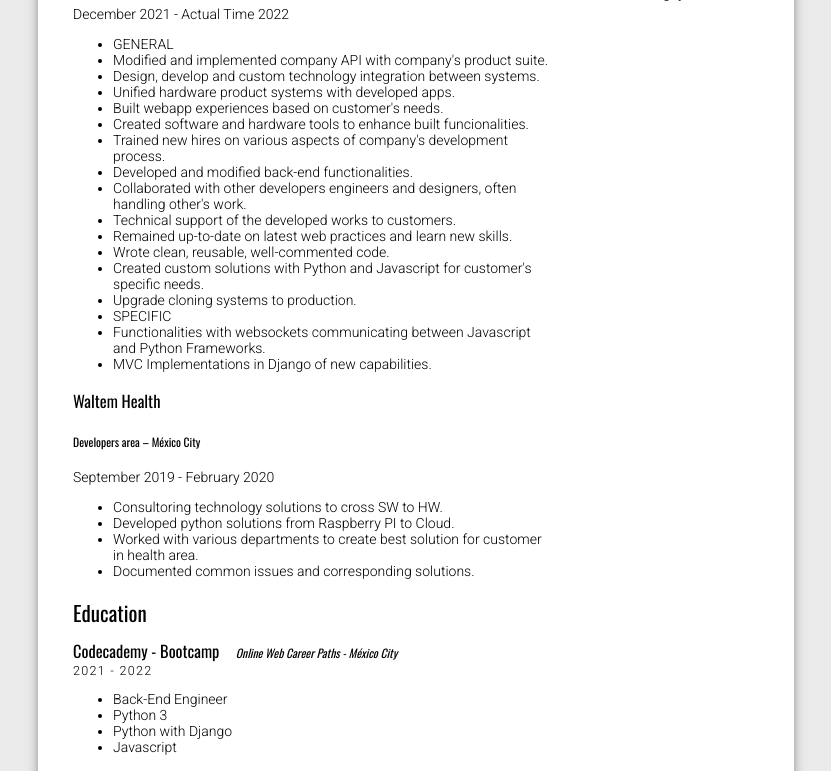
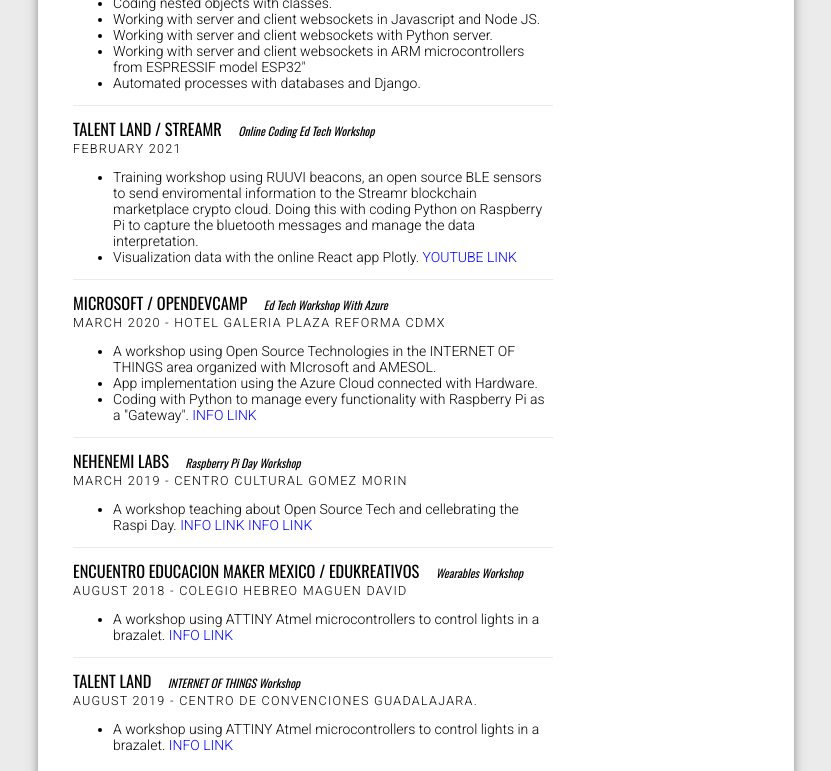
Before and after one commit to ericmargay/resumecvepic, a plain HTML site: page index.html in a window 1280 px wide. Shown: the part 1071-1842 px from the top of the page, without its empty margins (224-1055 px from the left). Drawn offline with nearby package versions, Linux system fonts and the light colour scheme.

Commit message:
cambios educational

```diff
--- a/index.html
+++ b/index.html
@@ -5,13 +5,15 @@
     <meta charset="UTF-8">
     <meta http-equiv="X-UA-Compatible" content="IE=edge">
     <meta name="viewport" content="width=device-width, initial-scale=1.0">
-    <title>Document</title>
+    <title>Resume CV</title>
     <link href="https://fonts.googleapis.com/css?family=Oswald|Roboto:300,400" rel="stylesheet">
     <link href="style.css" rel="stylesheet">
+    <link rel="stylesheet" href="https://cdnjs.cloudflare.com/ajax/libs/font-awesome/5.15.3/css/all.min.css">
+
     <script src="https://use.fontawesome.com/334b91c43a.js"></script>
 </head>
 
-<body>
+<body class="light">
 
 
     <div class="full-resume">
@@ -19,6 +21,8 @@
         <div class="header">
 
             <div class="header__name">
+                <div class="btn-toggle"><i class="fas fa-moon"></i></div>
+
                 <h1>Eric <span>Margay</span></h1>
                 <h2>Developer Engineer</h2>
             </div> <!-- /.header__name -->
@@ -127,71 +131,115 @@
 
                     </div> <!-- /.experience -->
 
-                </div> <!-- /.experience-list -->
 
-                <h2>Education Work Experience</h2>
+                    <h2>Tech Educational Experience</h2>
 
                     <div class="experience">
 
                         <div class="experience__title">
-                        <h3>EUM Parking Tip</h3>
-                        <h5><span>Developer Engineer / Engineer department</span> &ndash; México City</h5>
+                            <h3>EUM WALMART</h3>
+                            <h5><span> Internal Crash Course Coding Workshop with Javascript and Python </span> </h5>
                         </div> <!-- /.experience__title -->
-
-                    <span class="experience__date">December 2021 - Actual Time 2022</span>
+                        <span class="experience__date"> September 2022 </span>
 
                         <ul class="experience__info">
-                        <li>GENERAL</li>
-                        <li>Modified and implemented company API with company's product suite.</li>
-                        <li>Design, develop and custom technology integration between systems.</li>
-                        <li>Unified hardware product systems with developed apps.</li>
-                        <li>Built webapp experiences based on customer's needs.</li>
-                        <li>Created software and hardware tools to enhance built funcionalities.</li>
-                        <li>Trained new hires on various aspects of company's development process.</li>
-                        <li>Developed and modified back-end functionalities.</li>
-                        <li>Collaborated with other developers engineers and designers, often handling other's work.
-                        </li>
-                        <li>Technical support of the developed works to customers.</li>
-                        <li>Remained up-to-date on latest web practices and learn new skills.</li>
-                        <li>Wrote clean, reusable, well-commented code.</li>
-                        <li>Created custom solutions with Python and Javascript for customer's specific needs.</li>
-                        <li>Upgrade cloning systems to production.</li>
-                        <li>SPECIFIC</li>
-                        <li>Functionalities with websockets communicating between Javascript and Python Frameworks.</li>
-                        <li>MVC Implementations in Django of new capabilities.</li>
+
+                            <li>Training the engineering team to get the neccesary coding skills.</li>
+                            <li>Coding Oriented Object Programming project in Python. </li>
+                            <li>Coding nested objects with classes. </li>
+                            <li>Working with server and client websockets in Javascript and Node JS. </li>
+                            <li>Working with server and client websockets with Python server. </li>
+                            <li>Working with server and client websockets in ARM microcontrollers from ESPRESSIF model
+                                ESP32" </li>
+                            <li>Automated processes with databases and Django.</li>
 
                         </ul> <!-- /.experience__info -->
 
                     </div> <!-- /.experience -->
+                    <div class="experience">
+                        <div class="experience__title">
+                            <h3>TALENT LAND / STREAMR </h3>
+                            <h5><span> Online Coding Ed Tech Workshop </span> </h5>
+                        </div> <!-- /.experience__title -->
+                        <span class="experience__date"> February 2021 </span>
+                        <ul class="experience__info">
+                            <li>Training workshop using RUUVI beacons, an open source BLE sensors to send enviromental
+                                information to the Streamr blockchain marketplace crypto cloud. Doing this with coding
+                                Python on Raspberry Pi to capture the bluetooth messages and manage the data
+                                interpretation.</li>
+                            <li>Visualization data with the online React app Plotly.
+                                <a href="https://youtu.be/EJZArkKHOj8" style="color: blue;">YOUTUBE LINK <a>
+                            </li>
+                        </ul> <!-- /.experience__info -->
+                    </div> <!-- /.experience -->
 
                     <div class="experience">
+                        <div class="experience__title">
+                            <h3> MICROSOFT / OPENDEVCAMP </h3>
+                            <h5><span> Ed Tech Workshop With Azure </span> </h5>
+                        </div> <!-- /.experience__title -->
+                        <span class="experience__date"> March 2020 - Hotel Galeria Plaza Reforma CDMX </span>
+                        <ul class="experience__info">
+                            <li>A workshop using Open Source Technologies in the INTERNET OF THINGS area organized with
+                                MIcrosoft and AMESOL. </li>
+                            <li>App implementation using the Azure Cloud connected with Hardware. </li>
+                            <li>Coding with Python to manage every functionality with Raspberry Pi as a "Gateway".
+                                <a href="https://cler.com.mx/Azure-OpenDevCamp/OpenDevCamp-Marzo.html#speakers"
+                                    style="color: blue;">INFO LINK <a>
+                            </li>
+                        </ul> <!-- /.experience__info -->
+                    </div> <!-- /.experience -->
 
+                    <div class="experience">
                         <div class="experience__title">
-                        <h3>Waltem Health</h3>
-                        <h5><span>Developers area</span> &ndash; México City</h5>
+                            <h3> NEHENEMI LABS </h3>
+                            <h5><span> Raspberry Pi Day Workshop </span> </h5>
+                        </div> <!-- /.experience__title -->
+                        <span class="experience__date"> MARCH 2019 - Centro Cultural Gomez Morin </span>
+                        <ul class="experience__info">
+                            <li>A workshop teaching about Open Source Tech and cellebrating the Raspi Day.
+                                <a href="https://www.facebook.com/events/416749552490254/" style="color: blue;">INFO
+                                    LINK <a>
+                                        <a href="https://www.facebook.com/nehenemilabs/photos/2349070272041780"
+                                            style="color: blue;">INFO LINK <a>
 
+                            </li>
+                        </ul> <!-- /.experience__info -->
+                    </div> <!-- /.experience -->
+
+                    <div class="experience">
+                        <div class="experience__title">
+                            <h3> ENCUENTRO EDUCACION MAKER MEXICO / EDUKREATIVOS </h3>
+                            <h5><span> Wearables Workshop </span> </h5>
                         </div> <!-- /.experience__title -->
+                        <span class="experience__date"> August 2018 - Colegio Hebreo Maguen David </span>
+                        <ul class="experience__info">
+                            <li>A workshop using ATTINY Atmel microcontrollers to control lights in a brazalet.
+                                <a href="http://educacionmaker.org/encuentro/programa.html" style="color: blue;">INFO
+                                    LINK <a>
+                            </li>
+                        </ul> <!-- /.experience__info -->
+                    </div> <!-- /.experience -->
 
-                    <span class="experience__date">September 2019 - February 2020</span>
+                    <div class="experience">
+                        <div class="experience__title">
+                            <h3> TALENT LAND </h3>
+                            <h5><span> INTERNET OF THINGS Workshop </span> </h5>
+                        </div> <!-- /.experience__title -->
+                        <span class="experience__date"> August 2019 - Centro de ConveNciones Guadalajara. </span>
+                        <ul class="experience__info">
+                            <li>A workshop using ATTINY Atmel microcontrollers to control lights in a brazalet. <a
+                                    href="https://jaliscotalentland2019.sched.com/event/OMJR/percibiendo-la-realidad-con-raspberry-pi-eric-margay-1-de-2"
+                                    style="color: blue;">INFO LINK <a> </li>
+                        </ul> <!-- /.experience__info -->
+                    </div> <!-- /.experience -->
 
-                    <ul class="experience__info">
-
-                        <li>Consultoring technology solutions to cross SW to HW.</li>
-                        <li>Developed python solutions from Raspberry PI to Cloud.</li>
-                        <li>Worked with various departments to create best solution for customer in health area.</li>
-                        <li>Documented common issues and corresponding solutions.</li>
-
-                    </ul> <!-- /.experience__info -->
-
-                </div> <!-- /.experience -->
+                </div> <!-- /.experience-list -->
 
 
                 <div class="experience-list">
-
-                    <h2>Education</h2>
-
+                    <h2>Academic Education</h2>
                     <div class="experience">
-
                         <div class="experience__title">
                             <h3>Codecademy - Bootcamp </h3>
                             <h5>Online Web Career Paths - México City</h5>
@@ -200,8 +248,6 @@
                         <span class="experience__date">2021 - 2022</span>
 
                         <ul class="experience__info">
-
-                            <li>Back-End Engineer</li>
                             <li>Python 3</li>
                             <li>Python with Django</li>
                             <li>Javascript</li>
@@ -217,8 +263,8 @@
 
                         <ul class="experience__info">
 
-                            <li>Bachelor of Technology</li>
-                            <li>Specialities in control electronics, programming and robotics.</li>
+                            <li>Bachelor of Science Technology</li>
+                            <li>Specialities in energy, electronics, programming and robotics. </li>
 
                         </ul> <!-- /.experience__info -->
 
@@ -254,8 +300,7 @@
                         <h3>Community Engineer Hero - Streamr</h3>
                         <span>Talent Land Jalisco, Abril 2019</span>
                         <a href="https://twitter.com/streamr/status/1130403891080773632" target="blank"> Twitter -
-                            Streamr
-                            Community</a>
+                            Streamr Community</a>
                     </div>
 
                     <div class="award">
@@ -318,8 +363,7 @@
     </div> <!-- /.full-resume -->
 
     <!-- <div class="resume-print"><i class="fa fa-print"></i></div> -->
-
-
+    <script src="https://kit.fontawesome.com/969803ca2f.js" crossorigin="anonymous"></script>
 
 </body>
 
```
Also changed, not shown: script.js (added, +20 -0 lines), style.css (+61 -0 lines). Lines whose indentation alone changed are shown as unchanged.
